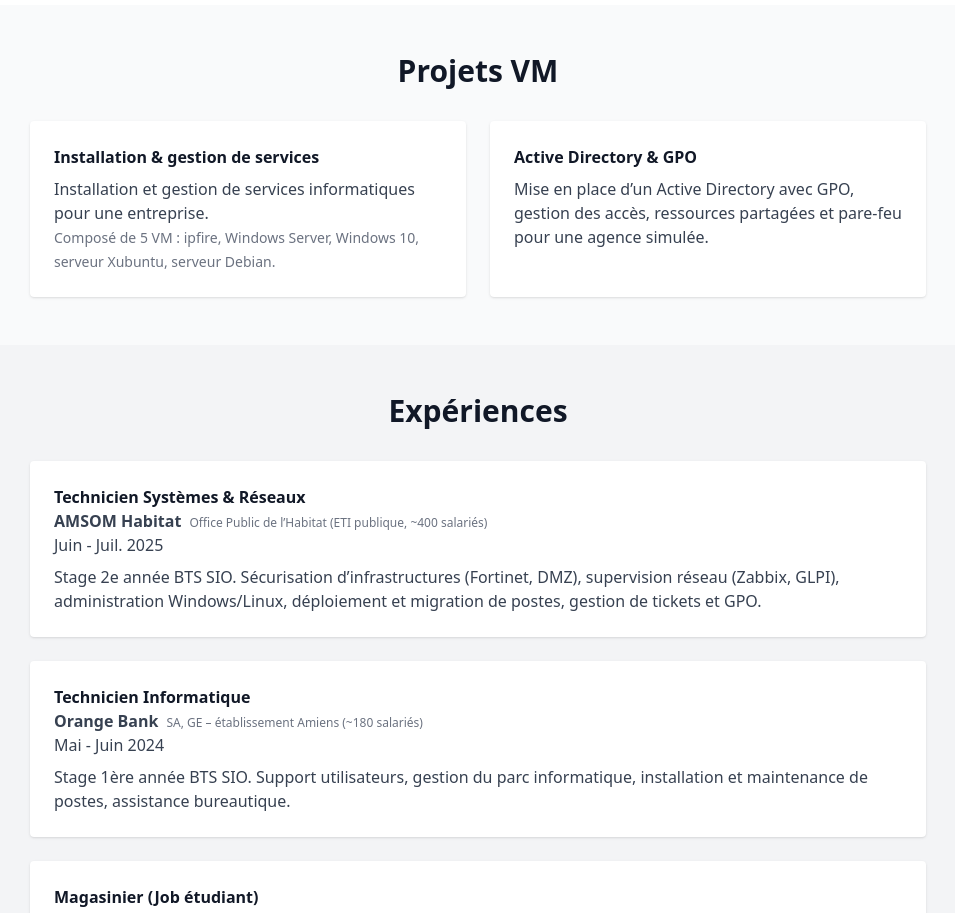
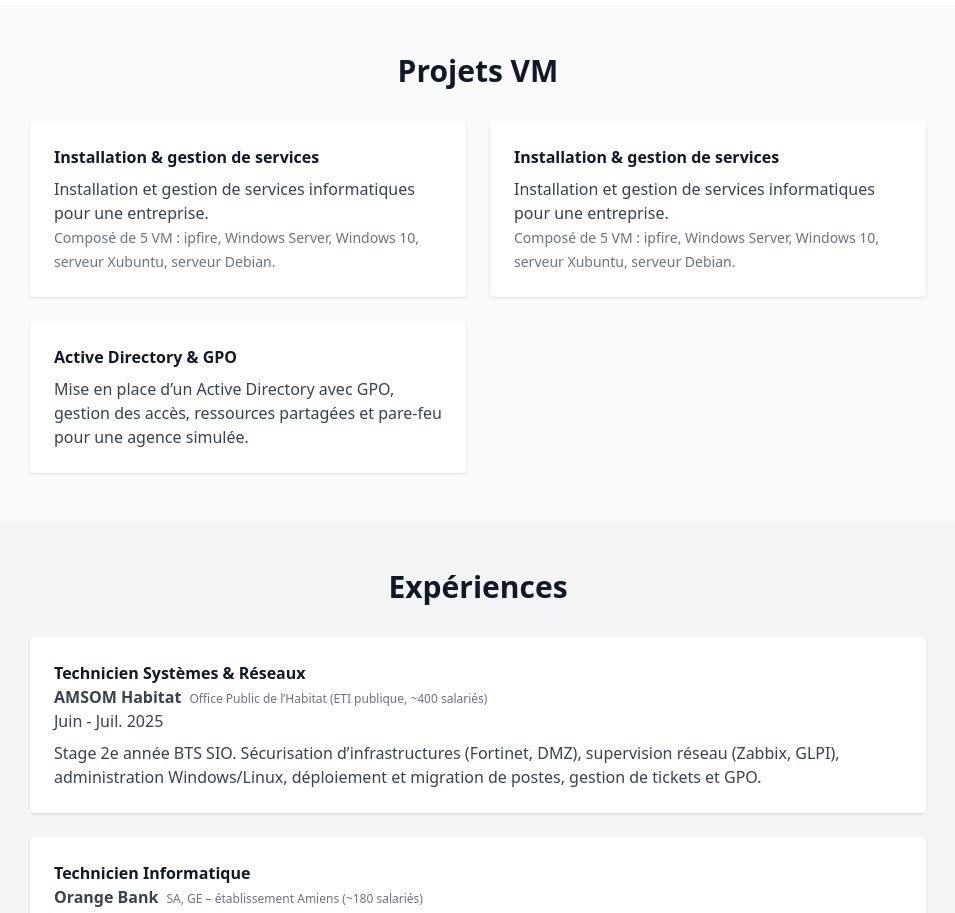
Before and after one commit to adamcaron03/portfolio-modern, a React (Create React App) app: page / in a window 1280 px wide. Shown: the part 1920-2833 px from the top of the page, without its empty margins (162-1117 px from the left). Built offline with nearby package versions, Linux system fonts and the light colour scheme.

Commit message:
Update Projects.jsx

```diff
--- a/src/components/Projects.jsx
+++ b/src/components/Projects.jsx
@@ -1,6 +1,15 @@
 import React from "react";
 
 const projects = [
+  {
+    name: "Installation & gestion de services",
+    description: (
+      <>
+        Installation et gestion de services informatiques pour une entreprise.<br/>
+        <span className="text-sm text-gray-500 dark:text-gray-400">Composé de 5 VM : ipfire, Windows Server, Windows 10, serveur Xubuntu, serveur Debian.</span>
+      </>
+    )
+  },
   {
     name: "Installation & gestion de services",
     description: (
```
